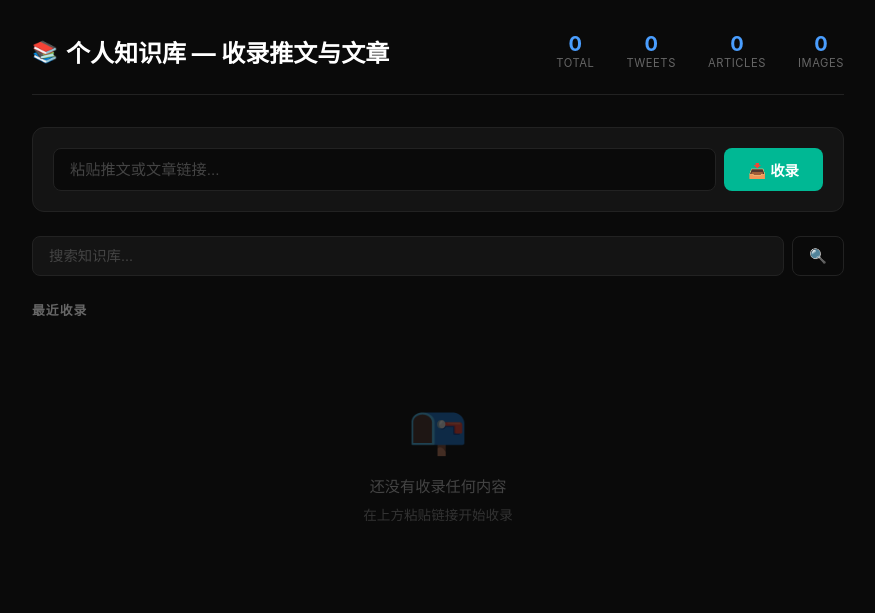
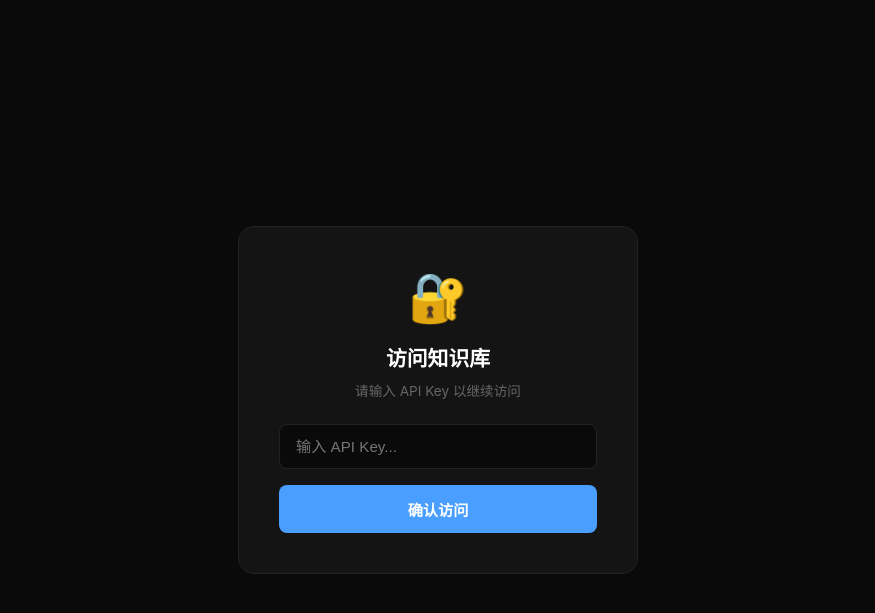
Before and after one commit to agifree939-spec/knowledge-base, a FastAPI app: page / in a window 1280 px wide. Shown: the top 613 px of the page, without its empty margins (202-1077 px from the left). Run offline with FastAPI, Linux system fonts and the light colour scheme; data that the repository does not hold is empty; parts of the project's set-up code (start-up, migrations or seed data) failed here and were passed over; some libraries are stand-ins or nearby versions.

Commit message:
feat: add API Key input UI for persistent auth

```diff
--- a/templates/index.html
+++ b/templates/index.html
@@ -487,6 +487,89 @@
 </div>
 
 <script>
+
+// API Key 管理
+const API_KEY = (() => {
+    // 1. 从 URL 参数读取
+    const urlParams = new URLSearchParams(window.location.search);
+    const key = urlParams.get('api_key');
+    if (key) {
+        localStorage.setItem('kb_api_key', key);
+        // 清除 URL 中的 api_key（避免泄露）
+        urlParams.delete('api_key');
+        const newUrl = window.location.pathname + (urlParams.toString() ? '?' + urlParams : '');
+        window.history.replaceState({}, '', newUrl);
+        return key;
+    }
+    // 2. 从 localStorage 读取
+    return localStorage.getItem('kb_api_key') || '';
+})();
+
+// API Key 输入界面（没有 key 时显示）
+function showApiKeyPrompt() {
+    document.body.innerHTML = `
+    <div style="display:flex;align-items:center;justify-content:center;min-height:100vh;background:#0a0a0a;">
+        <div style="background:#141414;border:1px solid #222;border-radius:16px;padding:2.5rem;max-width:400px;width:90%;text-align:center;">
+            <div style="font-size:3rem;margin-bottom:1rem;">🔐</div>
+            <h2 style="color:#fff;font-size:1.3rem;margin-bottom:0.5rem;">访问知识库</h2>
+            <p style="color:#666;font-size:0.85rem;margin-bottom:1.5rem;">请输入 API Key 以继续访问</p>
+            <input id="api-key-input" type="password" placeholder="输入 API Key..."
+                style="width:100%;padding:0.8rem 1rem;background:#0a0a0a;border:1px solid #222;border-radius:8px;color:#fff;font-size:0.95rem;outline:none;margin-bottom:1rem;"
+                onkeydown="if(event.key==='Enter')saveApiKey()" />
+            <button onclick="saveApiKey()"
+                style="width:100%;padding:0.8rem;background:#4a9eff;color:#fff;border:none;border-radius:8px;font-size:0.95rem;font-weight:600;cursor:pointer;">
+                确认访问
+            </button>
+            <div id="api-key-error" style="color:#e74c3c;font-size:0.8rem;margin-top:0.75rem;display:none;"></div>
+        </div>
+    </div>`;
+    document.getElementById('api-key-input').focus();
+}
+
+function saveApiKey() {
+    const input = document.getElementById('api-key-input');
+    const key = input.value.trim();
+    if (!key) {
+        const err = document.getElementById('api-key-error');
+        err.textContent = '请输入 API Key';
+        err.style.display = 'block';
+        return;
+    }
+    localStorage.setItem('kb_api_key', key);
+    // 验证 key 是否有效
+    fetch('/api/stats?api_key=' + encodeURIComponent(key))
+        .then(r => {
+            if (r.ok) return r.json();
+            throw new Error('Invalid key');
+        })
+        .then(data => {
+            localStorage.setItem('kb_api_key', key);
+            location.reload();
+        })
+        .catch(() => {
+            const err = document.getElementById('api-key-error');
+            err.textContent = 'API Key 无效，请重新输入';
+            err.style.display = 'block';
+            localStorage.removeItem('kb_api_key');
+        });
+}
+
+// 没有 key 时显示输入界面
+if (!API_KEY) {
+    showApiKeyPrompt();
+    throw new Error('API Key required'); // 阻止后续代码执行
+}
+
+// 包装 fetch，自动携带 api_key
+const originalFetch = window.fetch;
+window.fetch = function(url, options) {
+    if (typeof url === 'string' && url.startsWith('/api/') && API_KEY) {
+        const separator = url.includes('?') ? '&' : '?';
+        url = url + separator + 'api_key=' + encodeURIComponent(API_KEY);
+    }
+    return originalFetch.call(this, url, options);
+};
+
 const ICONS = { tweet: '🐦', article: '📄' };
 const PAGE_SIZE = 20;
 
```
